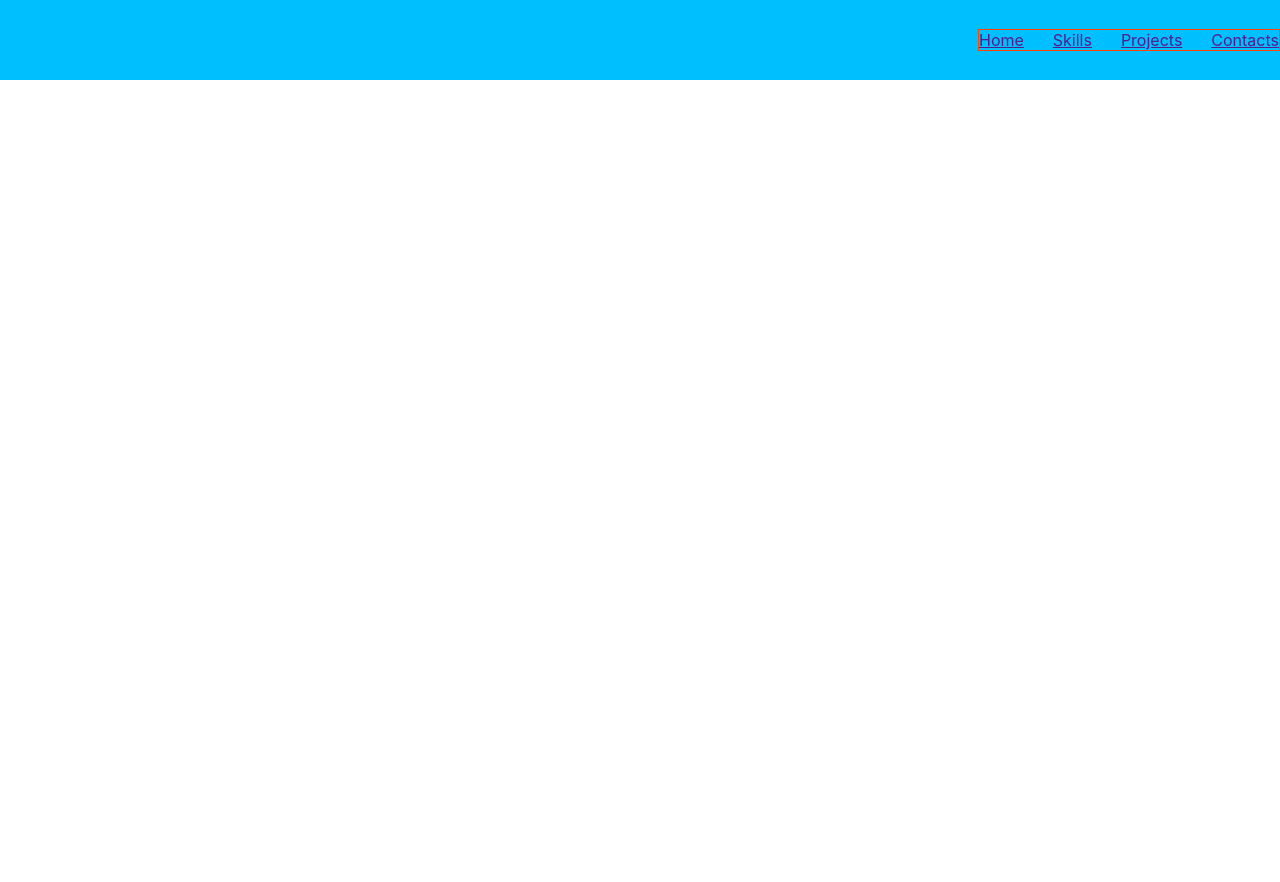
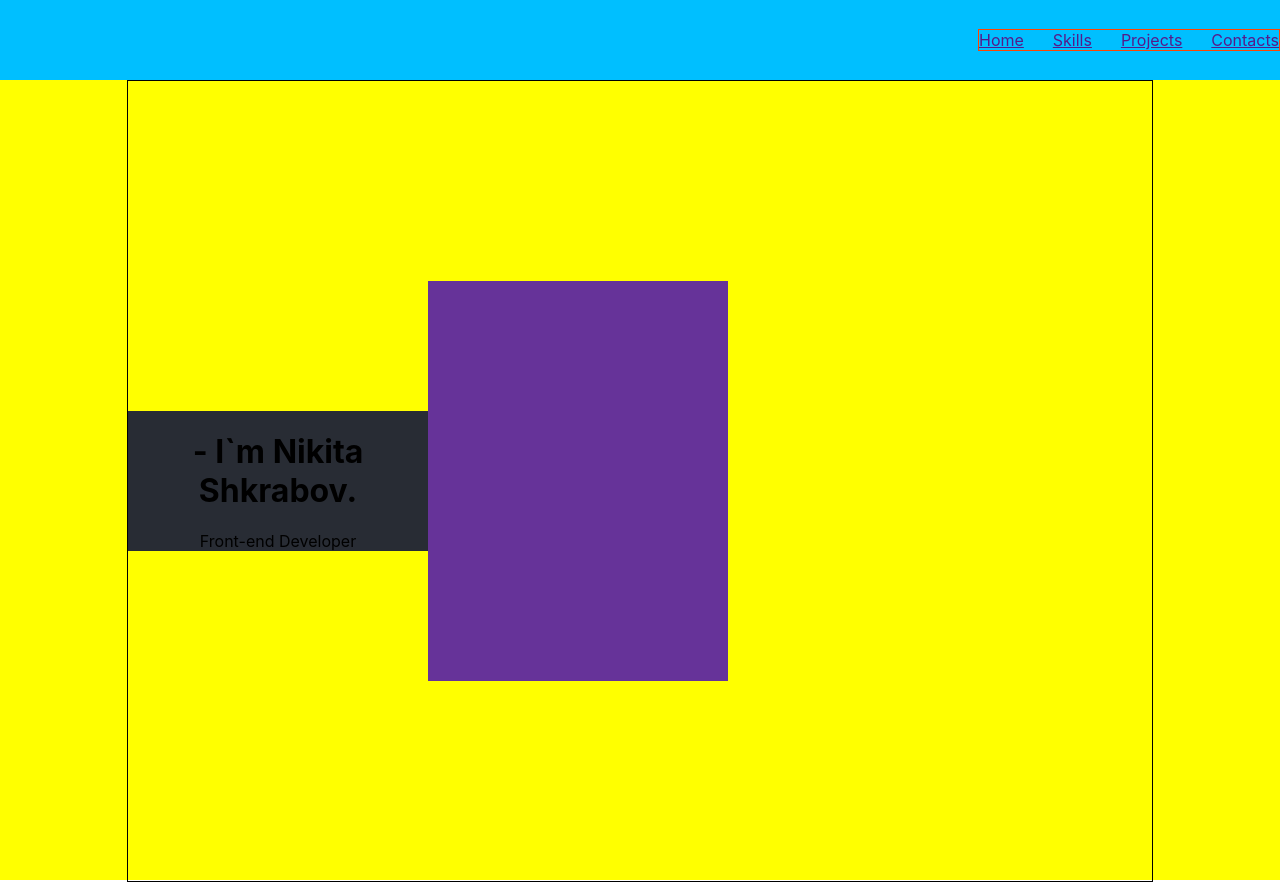
Before and after one commit to wavewavewavewave/portfolio, a React (Create React App) app: page / in a window 1280 px wide. Before the commit the page ends 800 px from the top, so only its background shows below. Built offline with nearby package versions, Linux system fonts and the light colour scheme.

Commit message:
Main block

```diff
--- a/src/App.js
+++ b/src/App.js
@@ -1,11 +1,13 @@
 import React from 'react';
 import './App.css';
 import Header from "./header/Header";
+import Main from "./main/Main";
 
 function App() {
     return (
         <div className="App">
             <Header/>
+            <Main/>
         </div>
     );
 }
--- /dev/null
+++ b/src/main/Main.js
@@ -0,0 +1,19 @@
+import React from 'react';
+import s from './Main.module.css';
+
+function Main() {
+    return (
+        <div className={s.mainBlock}>
+            <div className={s.container}>
+                <div className={s.text}>
+                    <h1>- I`m Nikita Shkrabov.</h1>
+                    <span>Front-end Developer</span>
+                </div>
+                <div className={s.photo}>
+            </div>
+            </div>
+        </div>
+    );
+}
+
+export default Main;
--- /dev/null
+++ b/src/main/Main.module.css
@@ -0,0 +1,21 @@
+.mainBlock{
+    height: 100vh;
+    background-color: yellow;
+}
+.container{
+    border: 1px solid;
+    height: 100%;
+    width: 80%;
+    margin: 0 auto;
+    display: flex;
+    align-items: center;
+}
+.text{
+    width: 300px;
+    background-color: #282c34;
+}
+.photo{
+    width: 300px;
+    height: 400px;
+    background-color: rebeccapurple;
+}
```
